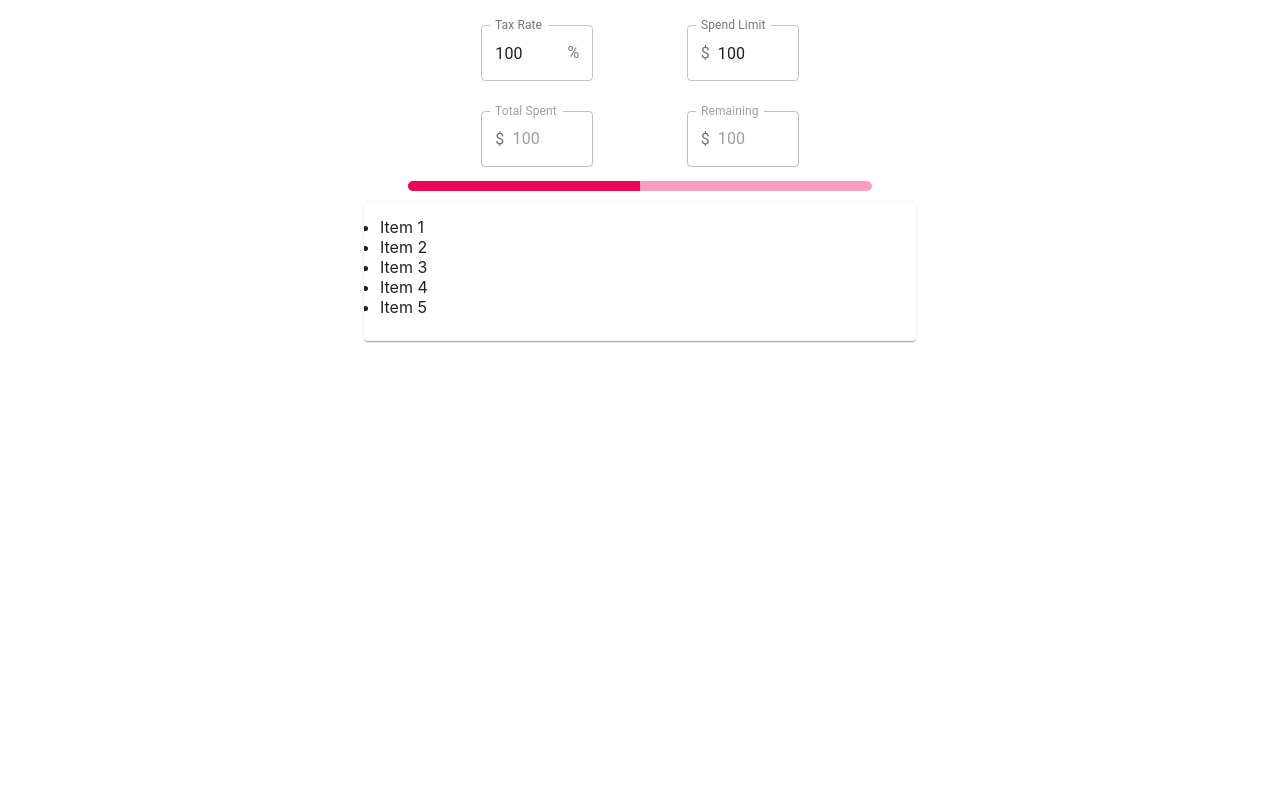
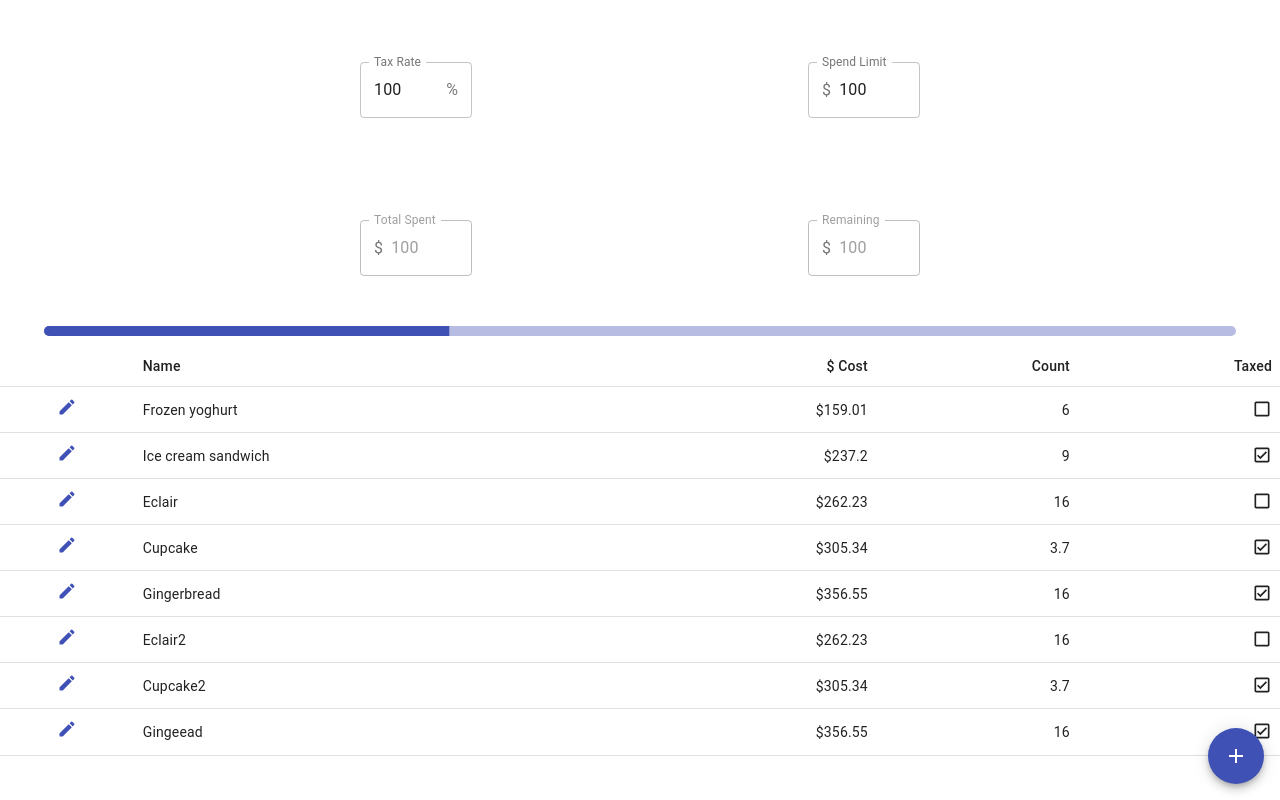
Before and after one commit to justinleebehnke/shopping-tracker, a React (Create React App) app: page / in a window 1280 px wide. Built offline with nearby package versions, Linux system fonts and the light colour scheme.

Commit message:
Create table and Fab for adding items
Now going to start on the nav bar

```diff
--- /dev/null
+++ b/src/App.css
@@ -0,0 +1,5 @@
+.App #fab {
+  position: fixed;
+  bottom: 16px;
+  right: 16px;
+}
--- a/src/App.js
+++ b/src/App.js
@@ -1,30 +1,21 @@
 import React from 'react'
-import {
-  Card,
-  CardContent,
-  Container
-} from '@material-ui/core'
 import Configuration from './Configuration/Configuration'
+import AddIcon from '@material-ui/icons/Add'
+import Fab from '@material-ui/core/Fab'
+import './App.css'
+
+import ShoppingItems from './ShoppingItems/ShoppingItems'
 import Status from './Status/Status'
 
 function App () {
   return (
     <div className='App'>
-      <Container className='container' maxWidth='sm'>
-        <Configuration />
-        <Status />
-        <Card className='list'>
-          <CardContent>
-            <ul>
-              <li>Item 1</li>
-              <li>Item 2</li>
-              <li>Item 3</li>
-              <li>Item 4</li>
-              <li>Item 5</li>
-            </ul>
-          </CardContent>
-        </Card>
-      </Container>
+      <Configuration />
+      <Status />
+      <ShoppingItems />
+      <Fab color='primary' aria-label='add' id='fab'>
+        <AddIcon />
+      </Fab>
     </div>
   )
 }
--- /dev/null
+++ b/src/ShoppingItems/ShoppingItems.js
@@ -0,0 +1,67 @@
+import React from 'react'
+import {
+  Table,
+  TableBody,
+  TableCell,
+  TableHead,
+  TableRow
+} from '@material-ui/core'
+import CreateRoundedIcon from '@material-ui/icons/CreateRounded'
+import CheckBoxOutlineBlankOutlinedIcon from '@material-ui/icons/CheckBoxOutlineBlankOutlined'
+import CheckBoxOutlinedIcon from '@material-ui/icons/CheckBoxOutlined'
+import './style.css'
+
+function createData (name, cost, count, isTaxed) {
+  return { name, cost, count, isTaxed }
+}
+
+const rows = [
+  createData('Frozen yoghurt', 159.01, 6.0, false),
+  createData('Ice cream sandwich', 237.20, 9.0, true),
+  createData('Eclair', 262.23, 16.0, false),
+  createData('Cupcake', 305.34, 3.7, true),
+  createData('Gingerbread', 356.55, 16.0, true),
+  createData('Eclair2', 262.23, 16.0, false),
+  createData('Cupcake2', 305.34, 3.7, true),
+  createData('Gingeead', 356.55, 16.0, true)
+]
+
+function ShoppingItems () {
+  return (
+    <div id='shopping-items'>
+      <Table className='table'>
+        <TableHead className='header'>
+          <TableRow className='row'>
+            <TableCell className='cell'>&nbsp;</TableCell>
+            <TableCell className='cell'>Name</TableCell>
+            <TableCell className='cell' align='right'>$&nbsp;Cost</TableCell>
+            <TableCell className='cell' align='right'>Count</TableCell>
+            <TableCell className='cell' align='right'>Taxed</TableCell>
+          </TableRow>
+        </TableHead>
+        <TableBody className='body'>
+          {rows.map(row => {
+            return (
+              <TableRow key={row.name} className='row'>
+                <TableCell className='cell'>
+                  <CreateRoundedIcon color='primary' fontSize='small' />
+                </TableCell>
+                <TableCell className='cell'>{row.name}</TableCell>
+                <TableCell className='cell' align='right'>${row.cost}</TableCell>
+                <TableCell className='cell' align='right'>{row.count}</TableCell>
+                <TableCell className='cell' align='right'>
+                  {(row.isTaxed)
+                    ? <CheckBoxOutlinedIcon fontSize='small' />
+                    : <CheckBoxOutlineBlankOutlinedIcon fontSize='small' />
+                  }
+                </TableCell>
+              </TableRow>
+            )
+          })}
+        </TableBody>
+      </Table>
+    </div>
+  )
+}
+
+export default ShoppingItems
--- /dev/null
+++ b/src/ShoppingItems/style.css
@@ -0,0 +1,37 @@
+#shopping-items {
+  max-width: 100%;
+  display: flex;
+  justify-content: center;
+}
+
+#shopping-items .table {
+  display: flex;
+  flex-direction: column;
+  justify-content: center;
+  width: 100%;
+}
+
+#shopping-items .table .header .row,
+#shopping-items .table .body .row {
+  display: grid;
+  grid-template-columns: 0.5fr 1.5fr 1.25fr 0.75fr 0.75fr;
+  align-items: center;
+  border-bottom: 1px solid rgba(224, 224, 224, 1);
+  width: 100%;
+}
+
+#shopping-items .table .header .row .cell,
+#shopping-items .table .body .row .cell {
+  padding: 0.5rem;
+  max-width: 100%;
+  border: none;
+  align-self: center;
+}
+
+#shopping-items .table .body .row .cell:first-child {
+  margin: auto;
+}
+
+#shopping-items .table .body .row .cell:last-child {
+  padding-top: 12px;
+}
--- a/src/Status/Status.js
+++ b/src/Status/Status.js
@@ -16,8 +16,8 @@ function Status () {
           variant='outlined'
           label='Total Spent'
           value='100'
-          readOnly='true'
-          disabled='true'
+          readOnly
+          disabled
           type='number'
           onChange={() => {}}
           InputProps={{
@@ -29,8 +29,8 @@ function Status () {
           variant='outlined'
           label='Remaining'
           value='100'
-          readOnly='true'
-          disabled='true'
+          readOnly
+          disabled
           type='number'
           onChange={() => {}}
           InputProps={{
@@ -38,7 +38,7 @@ function Status () {
           }}
         />
       </div>
-      <LinearProgress label='50' className='progress' color='secondary' variant='determinate' value={50} />
+      <LinearProgress className='progress' color='primary' variant='determinate' value={34} />
     </Container>
   )
 }
```
